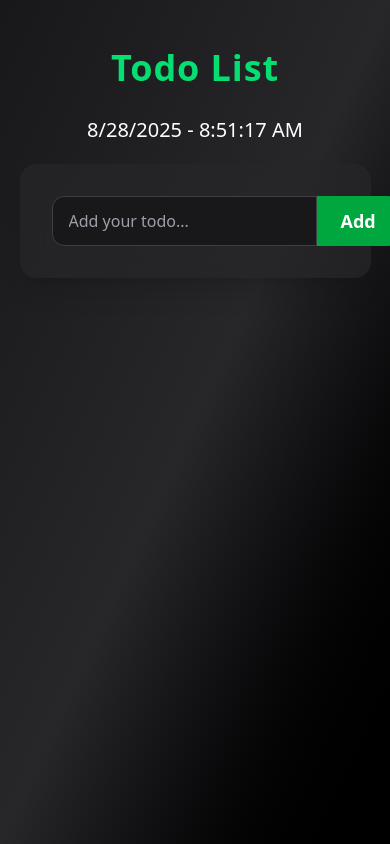
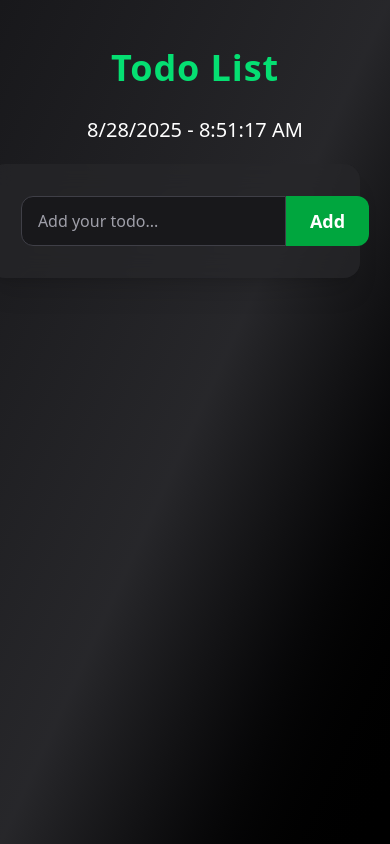
Before and after one commit to Akashchoudhary01/ReactPractice, a React (Vite) app in the folder todo/: page / in a window 390 px wide. Built offline with nearby package versions, Linux system fonts and the light colour scheme.

Commit message:
make code cleane by making sheprate component for input section

```diff
--- /dev/null
+++ b/todo/src/Components/InputBox/InputBox.jsx
@@ -0,0 +1,41 @@
+import React, { useState } from 'react'
+
+export default function InputBox({saveTodo}) {
+const [input , setInput] = useState("");
+
+    const handelInputSubmit = (value) => {
+    setInput(value);
+    };
+
+    const handelFormSubmit = (e)=>{
+      e.preventDefault();
+      saveTodo(input);
+      setInput(""); // after adding empty the input fild
+    }
+
+  return (
+    <div>
+       <div className="bg-zinc-800/70 backdrop-blur-md shadow-xl rounded-2xl p-8 w-[90%] sm:w-[450px]">
+                <form onSubmit={handelFormSubmit} className="flex">
+                  {/* Input */}
+                  <input
+                    type="text"
+                    autoComplete="off"
+                    value={input}
+                    onChange={(e) => handelInputSubmit(e.target.value)}
+                    placeholder="Add your todo..."
+                    className="flex-1 px-4 py-3 rounded-l-xl bg-zinc-900 text-white border border-zinc-700 placeholder:text-zinc-400 focus:outline-none focus:border-green-500 transition"
+                  />
+                  {/* Button */}
+                  <button
+                    type="submit"
+                    className="bg-green-600 hover:bg-green-500 active:bg-green-700 text-lg font-semibold px-6 rounded-r-xl transition duration-200"
+                  >
+                    Add
+                  </button>
+                </form>
+              </div>
+
+    </div>
+  )
+}
--- a/todo/src/Components/Todo.jsx
+++ b/todo/src/Components/Todo.jsx
@@ -1,29 +1,21 @@
 import React, { useState } from "react";
 import { FaCheck, FaRegTrashCan } from "react-icons/fa6";
 import DateTime from "./DateTime";
+import InputBox from "./InputBox/inputBox";
 
 export default function Todo() {
-  const [input, setInput] = useState("");
+
   const [task, setTask] = useState([]);
 
-  const handelInputSubmit = (value) => {
-    setInput(value);
-  };
 
-  const handelFormSubmit = (e) => {
-    e.preventDefault();
+  const handelFormSubmit = (value) => {
+    if (!value) return;
+    if (task.includes(value)) return;
 
-    if (!input) return; //check the input is not empty
 
-    if (task.includes(input)) {
-      //check for duplicate task
-      setInput(""); // empty the input fild
-      return;
-    }
+    setTask((prevTask) => [...prevTask, value]); //save the task in an array
 
-    setTask((prevTask) => [...prevTask, input]); //save the task in an array
 
-    setInput(""); // after adding empty the input fild
   };
 
   // Remove All todos
@@ -49,26 +41,8 @@ export default function Todo() {
         {/* Date and time */}
         <DateTime />
         {/* Card Container */}
-        <div className="bg-zinc-800/70 backdrop-blur-md shadow-xl rounded-2xl p-8 w-[90%] sm:w-[450px]">
-          <form onSubmit={handelFormSubmit} className="flex">
-            {/* Input */}
-            <input
-              type="text"
-              autoComplete="off"
-              value={input}
-              onChange={(e) => handelInputSubmit(e.target.value)}
-              placeholder="Add your todo..."
-              className="flex-1 px-4 py-3 rounded-l-xl bg-zinc-900 text-white border border-zinc-700 placeholder:text-zinc-400 focus:outline-none focus:border-green-500 transition"
-            />
-            {/* Button */}
-            <button
-              type="submit"
-              className="bg-green-600 hover:bg-green-500 active:bg-green-700 text-lg font-semibold px-6 rounded-r-xl transition duration-200"
-            >
-              Add
-            </button>
-          </form>
-        </div>
+        <InputBox saveTodo={handelFormSubmit}/>
+
 
         <div>
           <ul className="m-4 w-full grid grid-cols-2 ">
```
Also changed, not shown: todo/src/Components/Buttons/Buttons.jsx (added).
